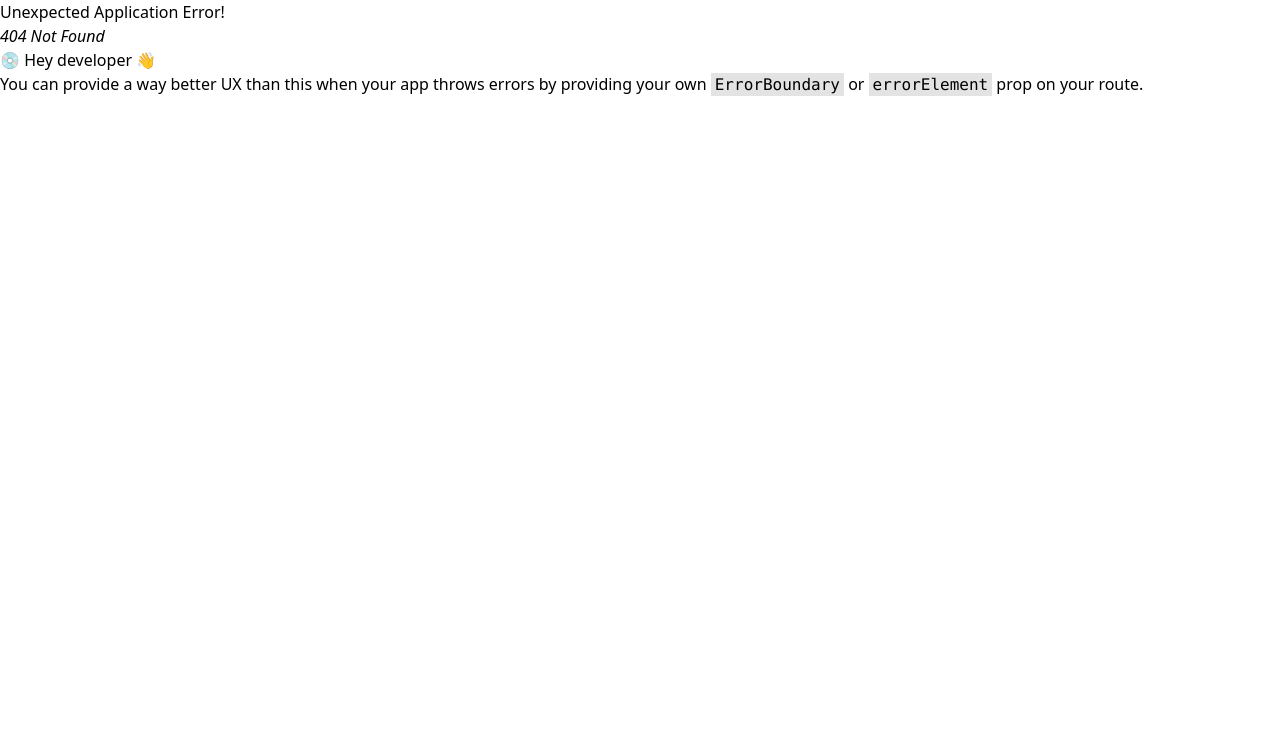
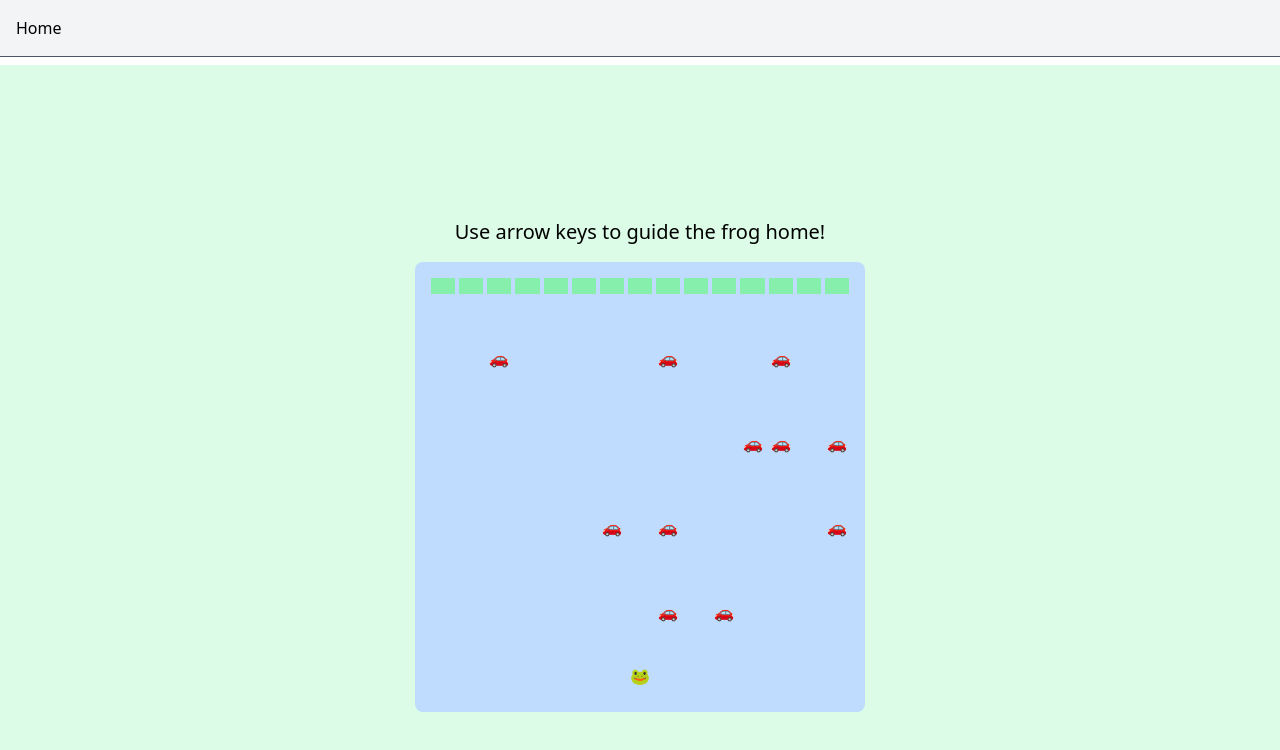
Before and after one commit to mattmazzola/webgames, a React (Vite) app in the folder webvoyagerplusplusfe/: page /frogger in a window 1280 px wide. Before the commit this address had no page. Shown: the top 750 px of the page. Built offline with nearby package versions, Linux system fonts and the light colour scheme.

Commit message:
Add frogger

```diff
--- /dev/null
+++ b/webvoyagerplusplusfe/src/pages/Frogger.tsx
@@ -0,0 +1,160 @@
+import { useCallback, useEffect, useState } from "react";
+
+interface Position {
+  x: number;
+  y: number;
+}
+
+interface Car {
+  x: number;
+  y: number;
+  direction: "left" | "right";
+  speed: number;
+}
+
+const GRID_SIZE = 15;
+const CAR_ROWS = [3, 6, 9, 12];
+const CARS_PER_ROW = 3;
+const SUCCESS_PASSWORD = "HOPPY_CROSSING";
+
+export default function Frogger() {
+  const [frog, setFrog] = useState<Position>({
+    x: Math.floor(GRID_SIZE / 2),
+    y: GRID_SIZE - 1,
+  });
+  const [cars, setCars] = useState<Car[]>([]);
+  const [gameOver, setGameOver] = useState(false);
+  const [success, setSuccess] = useState(false);
+
+  // Initialize cars
+  useEffect(() => {
+    const initialCars: Car[] = [];
+    CAR_ROWS.forEach((row, index) => {
+      for (let i = 0; i < CARS_PER_ROW; i++) {
+        initialCars.push({
+          x: Math.floor(Math.random() * GRID_SIZE),
+          y: row,
+          direction: index % 2 === 0 ? "left" : "right",
+          speed: 1 + Math.random(),
+        });
+      }
+    });
+    setCars(initialCars);
+  }, []);
+
+  // Move cars
+  useEffect(() => {
+    if (gameOver || success) return;
+
+    const interval = setInterval(() => {
+      setCars((prevCars) =>
+        prevCars.map((car) => {
+          let newX =
+            car.direction === "left" ? car.x - car.speed : car.x + car.speed;
+
+          // Wrap around
+          if (newX < 0) newX = GRID_SIZE - 1;
+          if (newX >= GRID_SIZE) newX = 0;
+
+          return { ...car, x: newX };
+        })
+      );
+    }, 200);
+
+    return () => clearInterval(interval);
+  }, [gameOver, success]);
+
+  // Check collisions and win condition
+  useEffect(() => {
+    // Check for collisions
+    const collision = cars.some(
+      (car) => Math.abs(car.x - frog.x) < 1 && car.y === frog.y
+    );
+
+    if (collision) {
+      setGameOver(true);
+    }
+
+    // Check for win condition (reached top)
+    if (frog.y === 0) {
+      setSuccess(true);
+    }
+  }, [frog, cars]);
+
+  // Handle keyboard input
+  const handleKeyDown = useCallback(
+    (e: KeyboardEvent) => {
+      if (gameOver || success) return;
+
+      setFrog((prev) => {
+        let newX = prev.x;
+        let newY = prev.y;
+
+        switch (e.key) {
+          case "ArrowUp":
+            newY = Math.max(0, prev.y - 1);
+            break;
+          case "ArrowDown":
+            newY = Math.min(GRID_SIZE - 1, prev.y + 1);
+            break;
+          case "ArrowLeft":
+            newX = Math.max(0, prev.x - 1);
+            break;
+          case "ArrowRight":
+            newX = Math.min(GRID_SIZE - 1, prev.x + 1);
+            break;
+        }
+
+        return { x: newX, y: newY };
+      });
+    },
+    [gameOver, success]
+  );
+
+  useEffect(() => {
+    window.addEventListener("keydown", handleKeyDown);
+    return () => window.removeEventListener("keydown", handleKeyDown);
+  }, [handleKeyDown]);
+
+  return (
+    <div className="flex flex-col items-center justify-center min-h-screen bg-green-100 p-4">
+      <div className="mb-4 text-xl">
+        {gameOver ? (
+          <div className="text-red-500">Game Over! Press R to restart</div>
+        ) : success ? (
+          <div className="text-green-500">
+            Success! The password is: {SUCCESS_PASSWORD}
+          </div>
+        ) : (
+          <div>Use arrow keys to guide the frog home!</div>
+        )}
+      </div>
+
+      <div
+        className="grid gap-1 bg-blue-200 p-4 rounded-lg"
+        style={{
+          gridTemplateColumns: `repeat(${GRID_SIZE}, 1fr)`,
+          width: `${GRID_SIZE * 30}px`,
+          height: `${GRID_SIZE * 30}px`,
+        }}
+      >
+        {Array.from({ length: GRID_SIZE * GRID_SIZE }).map((_, index) => {
+          const x = index % GRID_SIZE;
+          const y = Math.floor(index / GRID_SIZE);
+          const isFrog = x === frog.x && y === frog.y;
+          const car = cars.find((c) => Math.floor(c.x) === x && c.y === y);
+
+          return (
+            <div
+              key={index}
+              className={`w-full h-full flex items-center justify-center
+                ${y === 0 ? "bg-green-300" : ""}`}
+            >
+              {isFrog ? "🐸" : car ? "🚗" : ""}
+            </div>
+          );
+        })}
+      </div>
+    </div>
+  );
+}
--- a/webvoyagerplusplusfe/src/router/routes.ts
+++ b/webvoyagerplusplusfe/src/router/routes.ts
@@ -7,6 +7,7 @@ import ClickCubed from "../pages/ClickCubed";
 import ColorHarmony from "../pages/ColorHarmony";
 import EmojiRemember from "../pages/EmojiRemember";
 import FileUpload from "../pages/FileUpload";
+import Frogger from "../pages/Frogger";
 import Herding from "../pages/Herding";
 import IAccept from "../pages/IAccept";
 import Patience from "../pages/Patience";
@@ -160,4 +161,12 @@ export const routes: RouteConfig[] = [
     component: TextMirror,
     tags: ["text", "accuracy", "typing"],
   },
+  {
+    path: "/frogger",
+    title: "Frogger",
+    description: "Guide your frog safely across the busy road using arrow keys",
+    icon: "🐸",
+    component: Frogger,
+    tags: ["game", "keyboard", "timing"],
+  },
 ];
```
